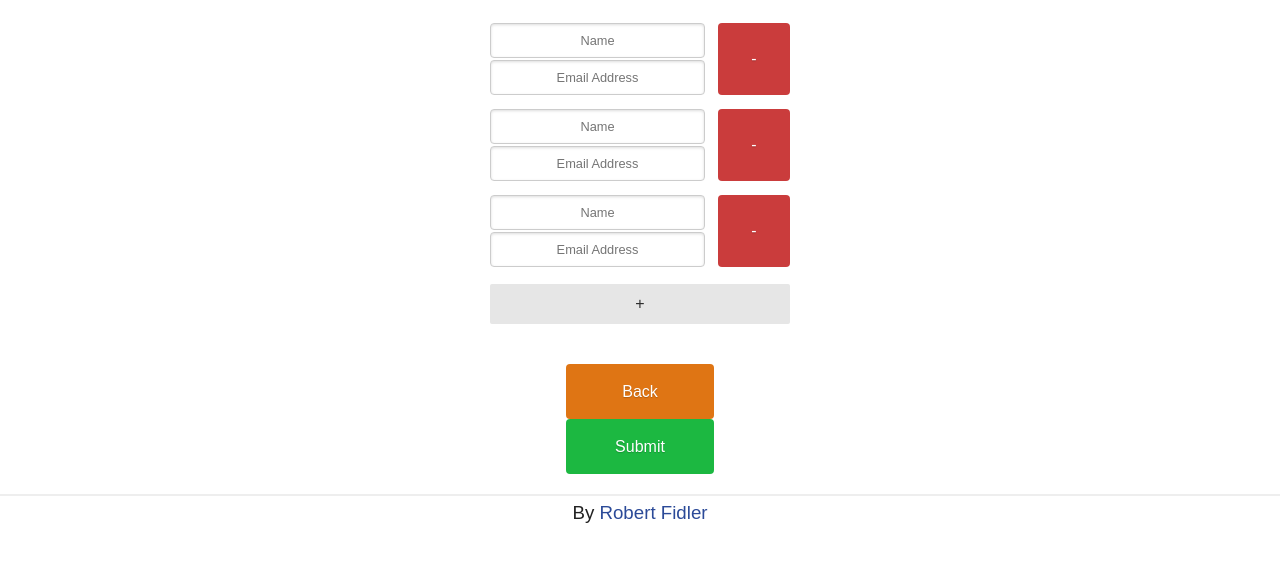
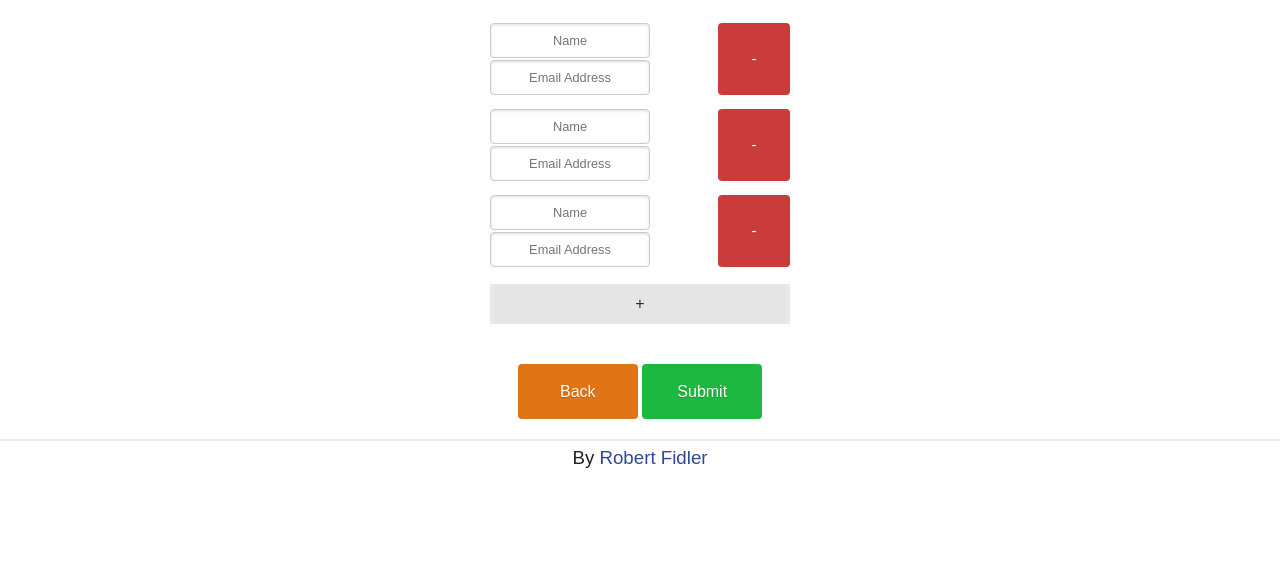
Before and after one commit to robertf224/SantaSwap, a plain HTML site: page static/index.html in a window 1280 px wide. Both pictures are taken after a click on the button "Next". Shown: the part 132-694 px from the top of the page. Drawn offline with nearby package versions, Linux system fonts and the light colour scheme.

Commit message:
updating ui...

```diff
--- a/static/css/main.css
+++ b/static/css/main.css
@@ -148,7 +148,7 @@ fieldset {
 .person-box {
     display: block !important;
     margin: 2px 0px !important;
-    width: 215px;
+    width: 160px; /* 215 old */
     text-align:center;
     height: 35px;
 }
--- a/static/index.html
+++ b/static/index.html
@@ -95,8 +95,8 @@
                 <button type="button" style="margin: 0px auto; width: 100%; height: 40px;" class="pure-button" onclick="addPerson()">+</button>
 
                 <div style="margin: 40px auto 20px; text-align:center;">
-                    <button type="button" style="width: 148px; height: 55px;" class="pure-button pure-button-orange" onclick="back()">Back</button>
-                    <button type="button" style="width: 148px; height:55px;" class="pure-button pure-button-green" onclick="submit()">Submit</button>
+                    <button type="button" style="width: 120px; height: 55px;" class="pure-button pure-button-orange" onclick="back()">Back</button>
+                    <button type="button" style="width: 120px; height:55px;" class="pure-button pure-button-green" onclick="submit()">Submit</button>
                 </div>
 
             </div>
```
